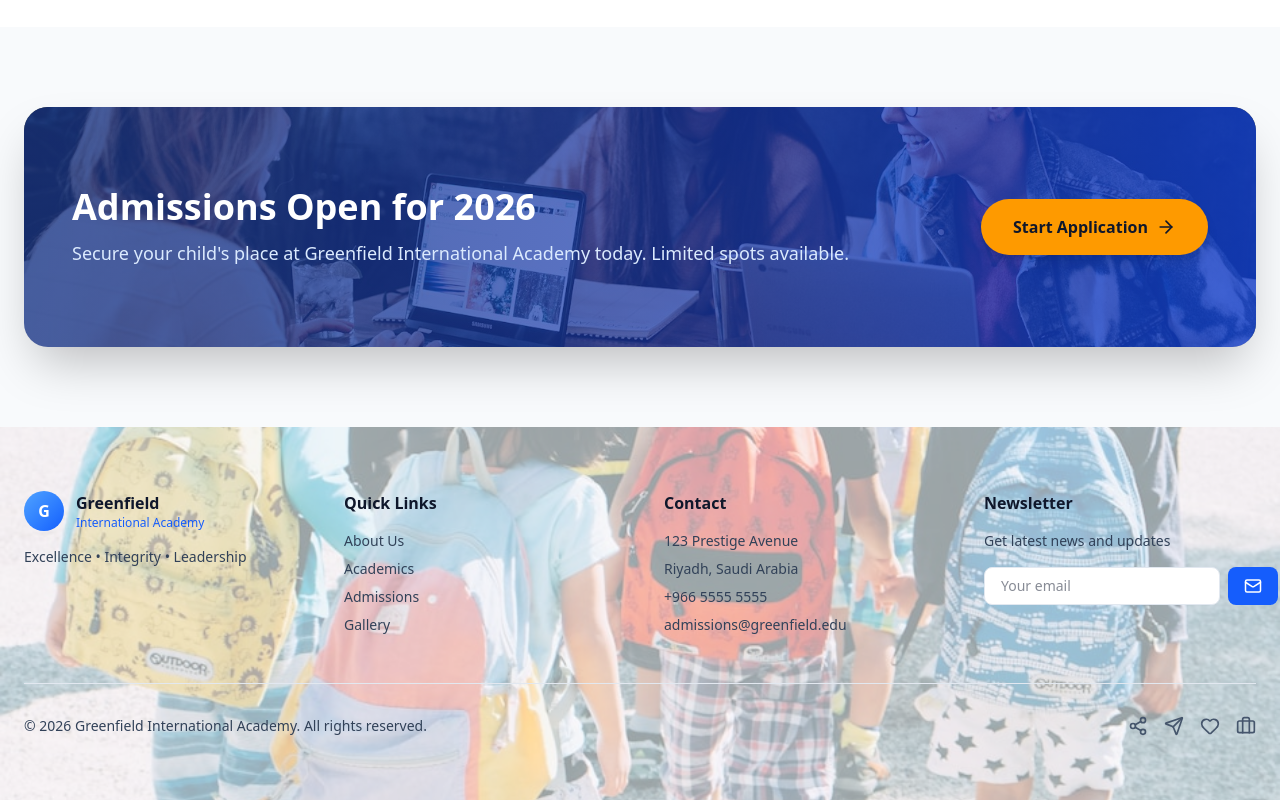
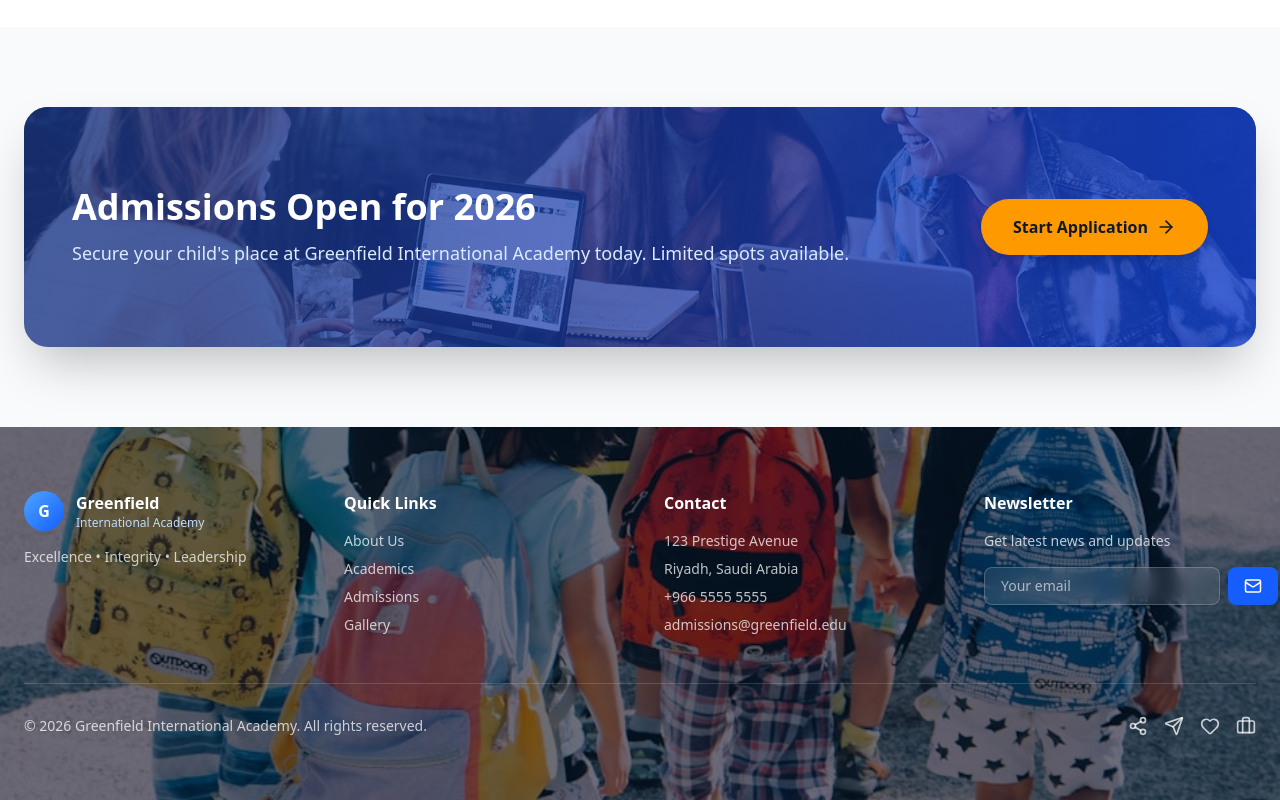
Before and after one commit to Ayomide-Philip/school-website-saudi, a Next.js app: page / in a window 1280 px wide. Shown: the part 4459-5259 px from the top of the page. Built offline with nearby package versions, Linux system fonts and the light colour scheme.

Commit message:
fix: update Footer component styles for improved contrast and readability

```diff
--- a/components/Footer.tsx
+++ b/components/Footer.tsx
@@ -5,6 +5,7 @@ import { useState } from "react";
 
 export default function Footer() {
   const [email, setEmail] = useState("");
+
   const [subscribed, setSubscribed] = useState(false);
 
   const handleSubscribe = (e: React.FormEvent) => {
@@ -18,14 +19,14 @@ export default function Footer() {
 
   return (
     <footer
-      className="relative text-slate-900 dark:text-white"
+      className="relative text-white"
       style={{
         backgroundImage: "url('/images/online/footer.jpg')",
         backgroundSize: "cover",
         backgroundPosition: "center",
       }}
     >
-      <div className="absolute inset-0 bg-white/60 dark:bg-slate-900/75" />
+      <div className="absolute inset-0 bg-slate-950/55 dark:bg-slate-950/75" />
       <div className="mx-auto max-w-7xl px-6 py-16 relative z-10">
         <div className="grid grid-cols-1 gap-12 sm:grid-cols-2 lg:grid-cols-4">
           <motion.div
@@ -39,15 +40,13 @@ export default function Footer() {
                 G
               </div>
               <div>
-                <div className="font-semibold text-slate-900 dark:text-white">
-                  Greenfield
-                </div>
-                <div className="text-xs text-blue-600 dark:text-blue-200">
+                <div className="font-semibold text-white">Greenfield</div>
+                <div className="text-xs text-blue-200">
                   International Academy
                 </div>
               </div>
             </div>
-            <p className="text-sm text-slate-700 dark:text-slate-400">
+            <p className="text-sm text-white/75">
               Excellence • Integrity • Leadership
             </p>
           </motion.div>
@@ -58,39 +57,25 @@ export default function Footer() {
             transition={{ duration: 0.5, delay: 0.1 }}
             viewport={{ once: true }}
           >
-            <h4 className="font-semibold mb-4 text-slate-900 dark:text-white">
-              Quick Links
-            </h4>
-            <ul className="space-y-2 text-sm text-slate-700 dark:text-slate-400">
+            <h4 className="font-semibold mb-4 text-white">Quick Links</h4>
+            <ul className="space-y-2 text-sm text-white/75">
               <li>
-                <a
-                  href="#about"
-                  className="text-slate-700 dark:text-slate-300 hover:text-slate-900 dark:hover:text-white transition"
-                >
+                <a href="#about" className="hover:text-white transition">
                   About Us
                 </a>
               </li>
               <li>
-                <a
-                  href="#academics"
-                  className="text-slate-700 dark:text-slate-300 hover:text-slate-900 dark:hover:text-white transition"
-                >
+                <a href="#academics" className="hover:text-white transition">
                   Academics
                 </a>
               </li>
               <li>
-                <a
-                  href="#admissions"
-                  className="text-slate-700 dark:text-slate-300 hover:text-slate-900 dark:hover:text-white transition"
-                >
+                <a href="#admissions" className="hover:text-white transition">
                   Admissions
                 </a>
               </li>
               <li>
-                <a
-                  href="#gallery"
-                  className="text-slate-700 dark:text-slate-300 hover:text-slate-900 dark:hover:text-white transition"
-                >
+                <a href="#gallery" className="hover:text-white transition">
                   Gallery
                 </a>
               </li>
@@ -103,16 +88,14 @@ export default function Footer() {
             transition={{ duration: 0.5, delay: 0.2 }}
             viewport={{ once: true }}
           >
-            <h4 className="font-semibold mb-4 text-slate-900 dark:text-white">
-              Contact
-            </h4>
-            <ul className="space-y-2 text-sm text-slate-700 dark:text-slate-400">
+            <h4 className="font-semibold mb-4 text-white">Contact</h4>
+            <ul className="space-y-2 text-sm text-white/75">
               <li>123 Prestige Avenue</li>
               <li>Riyadh, Saudi Arabia</li>
               <li>
                 <a
                   href="tel:+966555555555"
-                  className="hover:text-slate-900 dark:hover:text-white transition"
+                  className="hover:text-white transition"
                 >
                   +966 5555 5555
                 </a>
@@ -120,7 +103,7 @@ export default function Footer() {
               <li>
                 <a
                   href="mailto:admissions@greenfield.edu"
-                  className="hover:text-slate-900 dark:hover:text-white transition"
+                  className="hover:text-white transition"
                 >
                   admissions@greenfield.edu
                 </a>
@@ -134,10 +117,8 @@ export default function Footer() {
             transition={{ duration: 0.5, delay: 0.3 }}
             viewport={{ once: true }}
           >
-            <h4 className="font-semibold mb-4 text-slate-900 dark:text-white">
-              Newsletter
-            </h4>
-            <p className="mb-4 text-sm text-slate-700 dark:text-slate-400">
+            <h4 className="font-semibold mb-4 text-white">Newsletter</h4>
+            <p className="mb-4 text-sm text-white/75">
               Get latest news and updates
             </p>
             <form onSubmit={handleSubscribe} className="flex gap-2">
@@ -147,17 +128,17 @@ export default function Footer() {
                 onChange={(e) => setEmail(e.target.value)}
                 placeholder="Your email"
                 aria-label="Email for newsletter"
-                className="flex-1 rounded-lg px-4 py-2 text-slate-900 dark:text-white bg-white dark:bg-slate-800 border border-slate-200 dark:border-slate-700 text-sm"
+                className="flex-1 rounded-lg px-4 py-2 text-white bg-white/10 border border-white/20 placeholder-white/60 text-sm shadow-sm backdrop-blur-sm"
               />
               <button
                 type="submit"
-                className="rounded-lg bg-blue-600 dark:bg-blue-700 px-4 py-2 font-semibold text-white hover:bg-blue-700 dark:hover:bg-blue-600 transition"
+                className="rounded-lg bg-blue-600 px-4 py-2 font-semibold text-white hover:bg-blue-500 transition"
               >
                 <Mail size={18} />
               </button>
             </form>
             {subscribed && (
-              <p className="mt-2 text-sm text-green-400">
+              <p className="mt-2 text-sm text-emerald-300">
                 Thank you for subscribing!
               </p>
             )}
@@ -169,14 +150,14 @@ export default function Footer() {
           whileInView={{ opacity: 1 }}
           transition={{ duration: 0.6, delay: 0.4 }}
           viewport={{ once: true }}
-          className="mt-12 border-t border-slate-200 dark:border-slate-800 pt-8"
+          className="mt-12 border-t border-white/15 pt-8"
         >
           <div className="flex flex-col items-center justify-between gap-6 sm:flex-row">
-            <p className="text-sm text-slate-700 dark:text-slate-400">
+            <p className="text-sm text-white/75">
               © {new Date().getFullYear()} Greenfield International Academy. All
               rights reserved.
             </p>
-            <div className="flex items-center gap-4 text-slate-600 dark:text-slate-400">
+            <div className="flex items-center gap-4 text-white/75">
               <a
                 href="#"
                 className="hover:text-white transition"
@@ -186,21 +167,21 @@ export default function Footer() {
               </a>
               <a
                 href="#"
-                className="hover:text-slate-900 dark:hover:text-white transition"
+                className="hover:text-white transition"
                 aria-label="Twitter"
               >
                 <Send size={20} />
               </a>
               <a
                 href="#"
-                className="hover:text-slate-900 dark:hover:text-white transition"
+                className="hover:text-white transition"
                 aria-label="Instagram"
               >
                 <Heart size={20} />
               </a>
               <a
                 href="#"
-                className="hover:text-slate-900 dark:hover:text-white transition"
+                className="hover:text-white transition"
                 aria-label="LinkedIn"
               >
                 <Briefcase size={20} />
```
